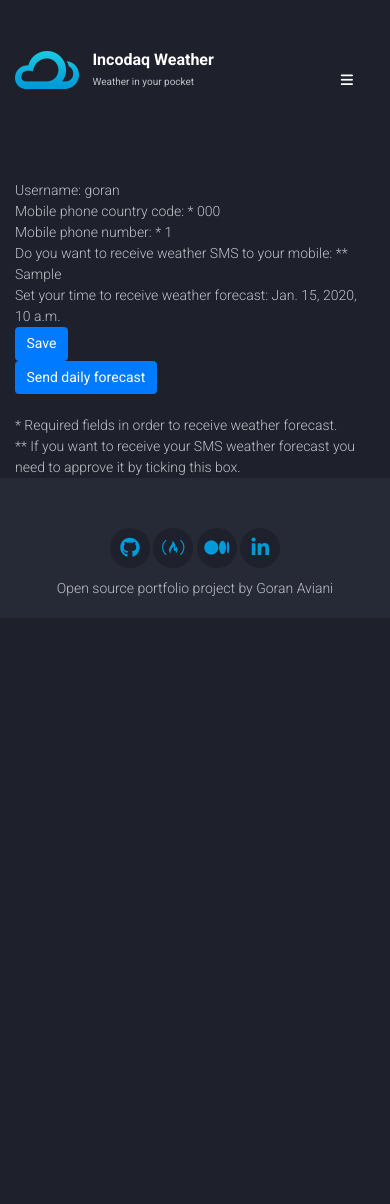
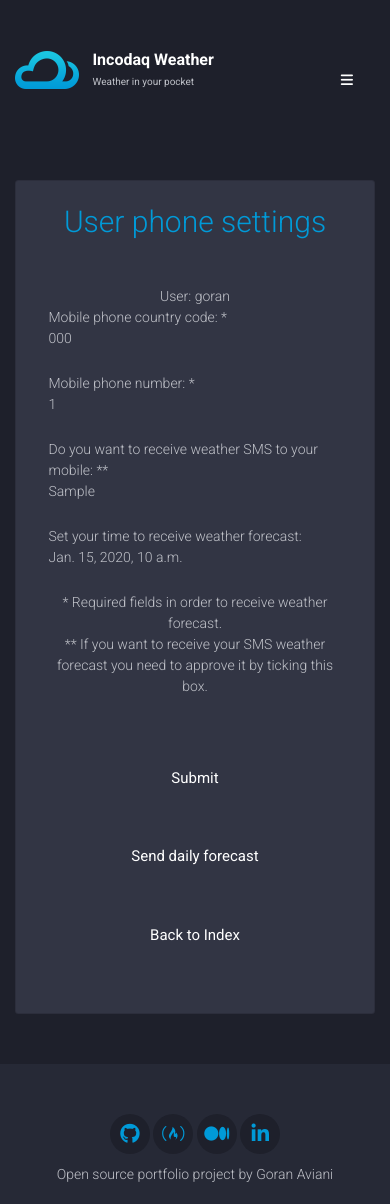
Before and after one commit to GoranAviani/incodaq_weather, a Django app: template templates/mobile_phone/edit_user_phone.html in a window 390 px wide. Before the commit the page ends 596 px from the top, so only its background shows below. Run offline with Django 3.2, Linux system fonts and the light colour scheme; a user stored in the database is signed in; tables that the repository leaves empty hold one stand-in row (values such as "Sample post"); the template is opened without the code that fills it: most values are stand-ins (such as "Sample title", 1, 10 or a date in 2020); parts of the project's set-up code (start-up, migrations or seed data) failed here and were passed over; some libraries are stand-ins or nearby versions.

Commit message:
update of edit_user_phone.html

```diff
--- a/templates/mobile_phone/edit_user_phone.html
+++ b/templates/mobile_phone/edit_user_phone.html
@@ -1,39 +1,93 @@
 {% extends 'base.html' %}
 
 {% block content %}
-
-<div class="container margin-30-top">
+<div class="container margine-b-50">
+	<div class="row text-center">
+	    <div class="col-lg-10 offset-lg-1  col-md-10 offset-md-1 col-xs-12">
+	        <div class="card" data-bg-color="#323544">
+	            <div class="card-body">
+	                <div class="dashboard-title">
+	                    <div class="title-text">User phone settings</div>
+	                </div>
+                    </br>
+                    </br>
+                    <div class="col-lg-4 offset-lg-4  col-md-4 offset-md-4 col-xs-12">
+                        User:  {{user.username}}
+                    </div>
+	                <div class="login-form mt-4 col-lg-10 offset-lg-1">
 	                    <form method="post">
                         {% csrf_token %}
-    Username: {{user.username}}
-    <br/>
-
-    Mobile phone country code: * {{user_phone_form_data.phoneCountryCode}}
-    <br/>
-    Mobile phone number: * {{user_phone_form_data.phoneNumber}}
-    <br/>
-    Do you want to receive weather SMS to your mobile: **  {{user_phone_form_data.wantsToReceiveWeatherSMS}}
-    <br/>
-    Set your time to receive weather forecast: {{user_phone_form_data.timeWeatherSMS}}
-    <br/>
-
-    <button type="submit" class="btn btn-primary solid width-100 hover-black-text" >Save</button>
-
-</form>
-<h3 class="widget-title"><a href="{% url 'send_daily_forecast_to_user' %}" class="btn btn-primary solid ">Send daily forecast</a></h3>
-
-<div class="col-md-12 col-sm-12 col-xs-12 footer-widget footer-about-us " align="center">
-
-					</div><!--/ End Faq-->
+                            <div class="form-row margine-b-10">
+                                <div class="form-group col-md-12 col-lg-12">
+                                     <div class="text-left ">
+                                        Mobile phone country code: *
+                                     </div>
+                                    <div class="text-left ">
+                                         <la id="first_name" class="input-field1">{{user_phone_form_data.phoneCountryCode}}</la>
+                                    </div>
+                                </div>
+                            </div>
+                            <div class="form-row margine-b-10">
+                                <div class="form-group col-md-12 col-lg-12">
+                                     <div class="text-left">
+                                        Mobile phone number: *
+                                     </div>
+                                    <div class="text-left ">
+                                         <la id="first_name" class="input-field1">{{user_phone_form_data.phoneNumber}}</la>
+                                    </div>
+                                </div>
+                            </div>
+                            <div class="form-row margine-b-10">
+                                <div class="form-group col-md-12 col-lg-12">
+                                     <div class="text-left ">
+                                        Do you want to receive weather SMS to your mobile: **
+                                     </div>
+                                    <div class="text-left ">
+                                         <la id="first_name" class="input-field1">{{user_phone_form_data.wantsToReceiveWeatherSMS}}</la>
+                                    </div>
+                                </div>
+                            </div>
+                            <div class="form-row margine-b-10">
+                                <div class="form-group col-md-12 col-lg-12">
+                                     <div class="text-left ">
+                                        Set your time to receive weather forecast:
+                                     </div>
+                                    <div class="text-left ">
+                                         <la id="first_name" class="input-field1">{{user_phone_form_data.timeWeatherSMS}}</la>
+                                    </div>
+                                </div>
+                            </div>
                             * Required fields in order to receive weather forecast.
                              <br/>
-
                             ** If you want to receive your SMS weather forecast you need to approve it by ticking this box.
                             <br/>
+                            </br>
+                            </br>
+                            </br>
+                            <div class="form-row ">
+                                <button type="submit" class="btn main-button btn-block normal-text ">Submit</button>
+                            </div>
+                        </form>
+                        </br>
+                        </br>
+                        <div class="form-row">
+                            <a href="{% url 'send_daily_forecast_to_user'%}" class='btn main-button btn-block normal-text' >Send daily forecast</a>
+                        </div>
+                        </br>
+                        </br>
+                        <div class="form-row">
+                            <a href="{% url 'index'%}" class='btn main-button btn-block normal-text' >Back to Index</a>
+                        </div>
+                        </br>
+                        </br>
+	                </div>
+	            </div>
+	        </div>
+	    </div>
+	</div>
+</div>
 
 
 
 
-</div>
-
 {% endblock %}
```
Lines whose indentation alone changed are shown as unchanged.
